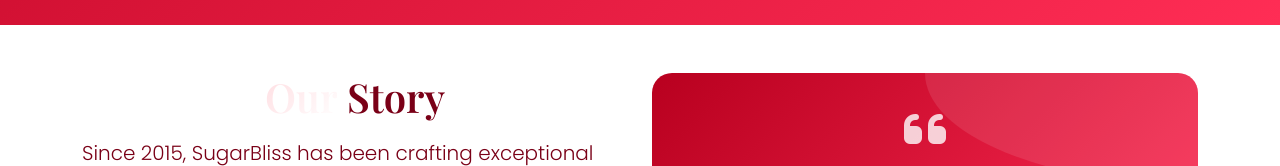
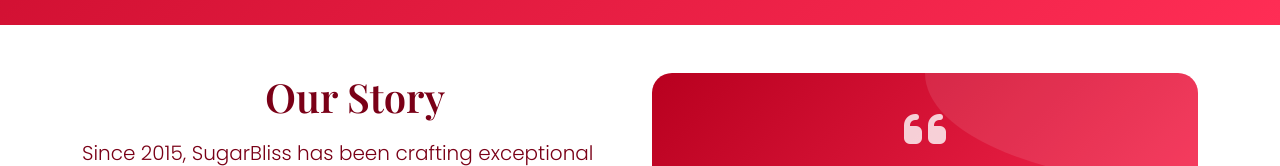
Before and after one commit to mjjustinbackup-dell/cake-shop, a plain HTML site: page index.html in a window 1280 px wide. Shown: the part 775-941 px from the top of the page. Drawn offline with nearby package versions, Linux system fonts and the light colour scheme.

Commit message:
Update index.html

```diff
--- a/index.html
+++ b/index.html
@@ -151,7 +151,7 @@
                 <div class="col-lg-6">
                     <div class="about-content">
                         <h2 class="section-title">
-                            <span class="title-accent">Our</span> Story
+                            <span class="title-accent"></span> Our Story
                         </h2>
                         <p class="lead">Since 2015, SugarBliss has been crafting exceptional cakes that bring joy to every celebration.</p>
                         <p>What started as a small home bakery in a cozy kitchen has grown into a beloved community institution. Founded by passionate bakers who believed in the magic of simple, wholesome ingredients, we've maintained our commitment to quality while expanding our reach.</p>
```
